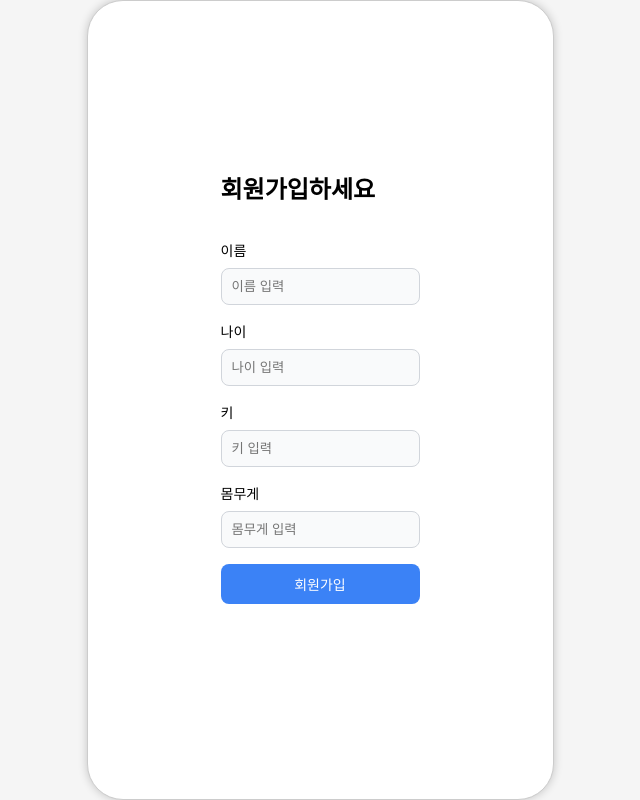
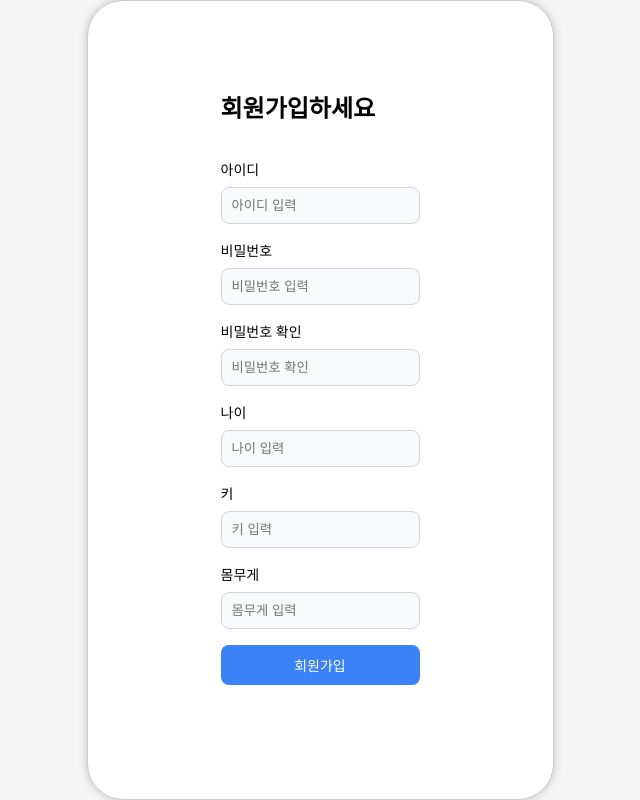
Before and after one commit to obb8923/whip, a React (Create React App) app in the folder front/root/: page /signup in a window 1280 px wide. Shown: the whole page, without its empty margins (320-960 px from the left). Built offline with nearby package versions, Linux system fonts and the light colour scheme.

Commit message:
로긴사인인 완료

```diff
--- a/front/root/src/components/LoginForm.js
+++ b/front/root/src/components/LoginForm.js
@@ -3,7 +3,11 @@ import { useForm } from "react-hook-form";
 import styles from "../css/LoginForm.module.css";
 import { Link } from "react-router-dom";
 import axios from "axios";
+import { useNavigate } from "react-router-dom";
+
 export default function LoginForm() {
+  const navigate = useNavigate();
+
   const {
     register,
     handleSubmit,
@@ -15,6 +19,8 @@ export default function LoginForm() {
       // 로그인 요청을 보내는 부분
       const response = await axios.post("back/api/login", formData);
       console.log("로그인 성공:", response.data);
+      localStorage.setItem("id", formData.id);
+      navigate(`/`);
     } catch (error) {
       console.error("로그인 실패:", error.response?.data || error.message);
       // setError('id', { message: '로그인 실패. 아이디나 비밀번호를 확인해 주세요.' });
--- a/front/root/src/components/SignupForm.js
+++ b/front/root/src/components/SignupForm.js
@@ -1,14 +1,39 @@
 import React from "react";
 import { useForm } from "react-hook-form";
 import styles from "../css/LoginForm.module.css";
+import axios from "axios";
+import { useNavigate } from "react-router-dom";
+
 export default function SignupForm() {
+  const navigate = useNavigate();
+
   const {
     register,
     handleSubmit,
+    watch,
     formState: { errors, isSubmitting, isSubmitted },
+    setValue, // setValue를 사용하여 confirmpw 값을 초기화하거나 제거할 수 있습니다.
   } = useForm();
 
-  const onSubmit = async (formData) => {};
+  const onSubmit = async (formData) => {
+    // 비밀번호 확인을 위한 필드는 formData에서 제거
+    const { confirmpw, ...dataToSubmit } = formData;
+
+    try {
+      // 회원가입 요청을 보내는 부분
+      const response = await axios.post("back/api/register", dataToSubmit);
+      console.log("회원가입 성공:", response.data);
+      alert("회원가입 성공");
+      localStorage.setItem("id", formData.id);
+
+      navigate(`/`);
+    } catch (error) {
+      console.error("회원가입 실패:", error.response?.data || error.message);
+    }
+  };
+
+  // 비밀번호 확인용 watch
+  const pw = watch("pw");
 
   return (
     <div className={styles.loginContainer}>
@@ -16,24 +41,62 @@ export default function SignupForm() {
         <h2>회원가입하세요</h2>
         <form className={styles.formform} onSubmit={handleSubmit(onSubmit)}>
           <div className={styles.formGroup}>
-            <label className={styles.formLabel} htmlFor="name">
-              이름
+            <label className={styles.formLabel} htmlFor="id">
+              아이디
             </label>
             <input
               className={styles.formInput}
-              id="name"
+              id="id"
               type="text"
-              autoComplete="email"
-              placeholder="이름 입력"
+              placeholder="아이디 입력"
               {...register("id", {
-                required: "이름은 필수 입니다.",
-                validate: (value) => value !== "admi" || "Nice try!",
+                required: "아이디는 필수 입니다.",
               })}
               aria-invalid={
                 isSubmitted ? (errors.id ? "true" : "false") : undefined
               }
             />
-            {errors.id && <p>{errors.id.message}</p>}
+            {/* {errors.id && <small>{errors.id.message}</small>} */}
+          </div>
+          <div className={styles.formGroup}>
+            <label className={styles.formLabel} htmlFor="pw">
+              비밀번호
+            </label>
+            <input
+              className={styles.formInput}
+              id="pw"
+              type="pw"
+              placeholder="비밀번호 입력"
+              {...register("pw", {
+                required: "비밀번호는 필수 입니다.",
+                minLength: {
+                  value: 6,
+                  message: "비밀번호는 최소 6자 이상이어야 합니다.",
+                },
+              })}
+              aria-invalid={errors.pw ? "true" : "false"}
+            />
+            {/* {errors.pw && <small>{errors.pw.message}</small>} */}
+          </div>
+          <div className={styles.formGroup}>
+            <label className={styles.formLabel} htmlFor="confirmpw">
+              비밀번호 확인
+            </label>
+            <input
+              className={styles.formInput}
+              id="confirmpw"
+              type="pw"
+              placeholder="비밀번호 확인"
+              {...register("confirmpw", {
+                required: "비밀번호 확인은 필수 입니다.",
+                validate: (value) =>
+                  value === pw || "비밀번호가 일치하지 않습니다.",
+              })}
+              aria-invalid={errors.confirmpw ? "true" : "false"}
+            />
+            {/* {errors.confirmpw && (
+              <small>{errors.confirmpw.message}</small>
+            )} */}
           </div>
           <div className={styles.formGroup}>
             <label className={styles.formLabel} htmlFor="age">
@@ -42,20 +105,18 @@ export default function SignupForm() {
             <input
               className={styles.formInput}
               id="age"
-              type="text"
-              autoComplete="current-password"
-              required
+              type="number"
               placeholder="나이 입력"
-              {...register("password", {
+              {...register("age", {
                 required: "나이는 필수 입니다.",
-                minLength: {
+                min: {
                   value: 1,
-                  message: "나이는 2자 이상입니다.",
+                  message: "나이는 1 이상이어야 합니다.",
                 },
               })}
-              aria-invalid={errors.password ? "true" : "false"}
+              aria-invalid={errors.age ? "true" : "false"}
             />
-            {errors.password && <p>{errors.password.message}</p>}
+            {/* {errors.age && <small>{errors.age.message}</small>} */}
           </div>
           <div className={styles.formGroup}>
             <label className={styles.formLabel} htmlFor="height">
@@ -64,36 +125,36 @@ export default function SignupForm() {
             <input
               className={styles.formInput}
               id="height"
-              type="text"
-              autoComplete="current-password"
-              required
+              type="number"
               placeholder="키 입력"
-              {...register("password", {
+              {...register("height", {
                 required: "키는 필수 입니다.",
               })}
-              aria-invalid={errors.password ? "true" : "false"}
+              aria-invalid={errors.height ? "true" : "false"}
             />
-            {errors.password && <p>{errors.password.message}</p>}
+            {/* {errors.height && <small>{errors.height.message}</small>} */}
           </div>
           <div className={styles.formGroup}>
-            <label className={styles.formLabel} htmlFor="weight">
+            <label className={styles.formLabel} htmlFor="bodyweight">
               몸무게
             </label>
             <input
               className={styles.formInput}
-              id="weight"
-              type="text"
-              autoComplete="current-password"
-              required
+              id="bodyweight"
+              type="number"
               placeholder="몸무게 입력"
-              {...register("password", {
+              {...register("bodyweight", {
                 required: "몸무게는 필수 입니다.",
               })}
-              aria-invalid={errors.password ? "true" : "false"}
+              aria-invalid={errors.bodyweight ? "true" : "false"}
             />
-            {errors.password && <p>{errors.password.message}</p>}
+            {/* {errors.bodyweight && <small>{errors.bodyweight.message}</small>} */}
           </div>
-          <button className={styles.submitButton} type="submit">
+          <button
+            className={styles.submitButton}
+            type="submit"
+            disabled={isSubmitting}
+          >
             회원가입
           </button>
         </form>
--- a/front/root/src/css/LoginForm.module.css
+++ b/front/root/src/css/LoginForm.module.css
@@ -60,6 +60,13 @@
   display: flex;
   flex-direction: column;
   gap: 0.5rem;
+}
+.errorMesssage {
+  position: relative;
+  top: 0px;
+}
+.inputErr {
+  /* position: absolute; */
 }
 
 .formLabel {
```
Also changed, not shown: front/root/src/components/home/Main.js (+100 -24 lines).
